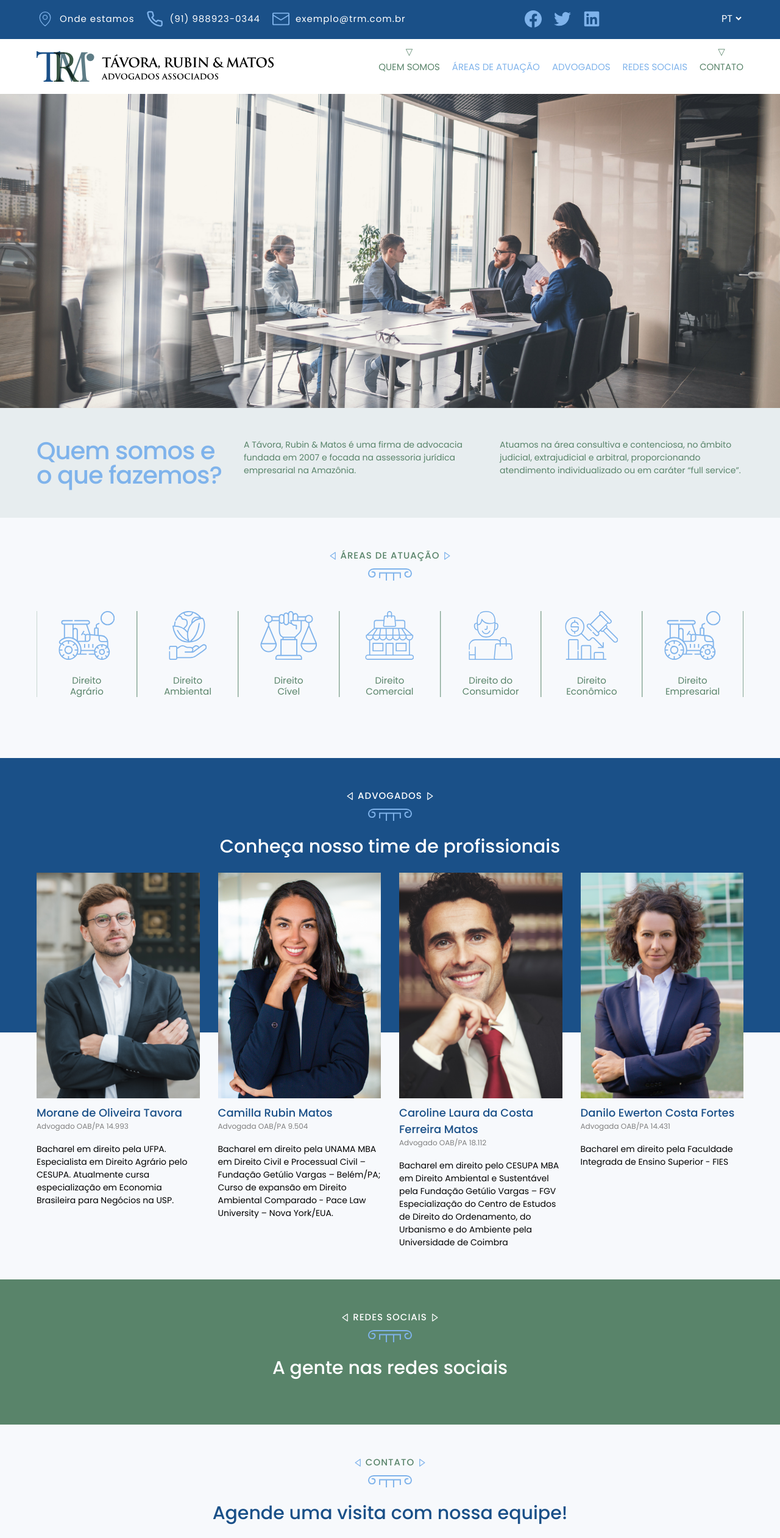
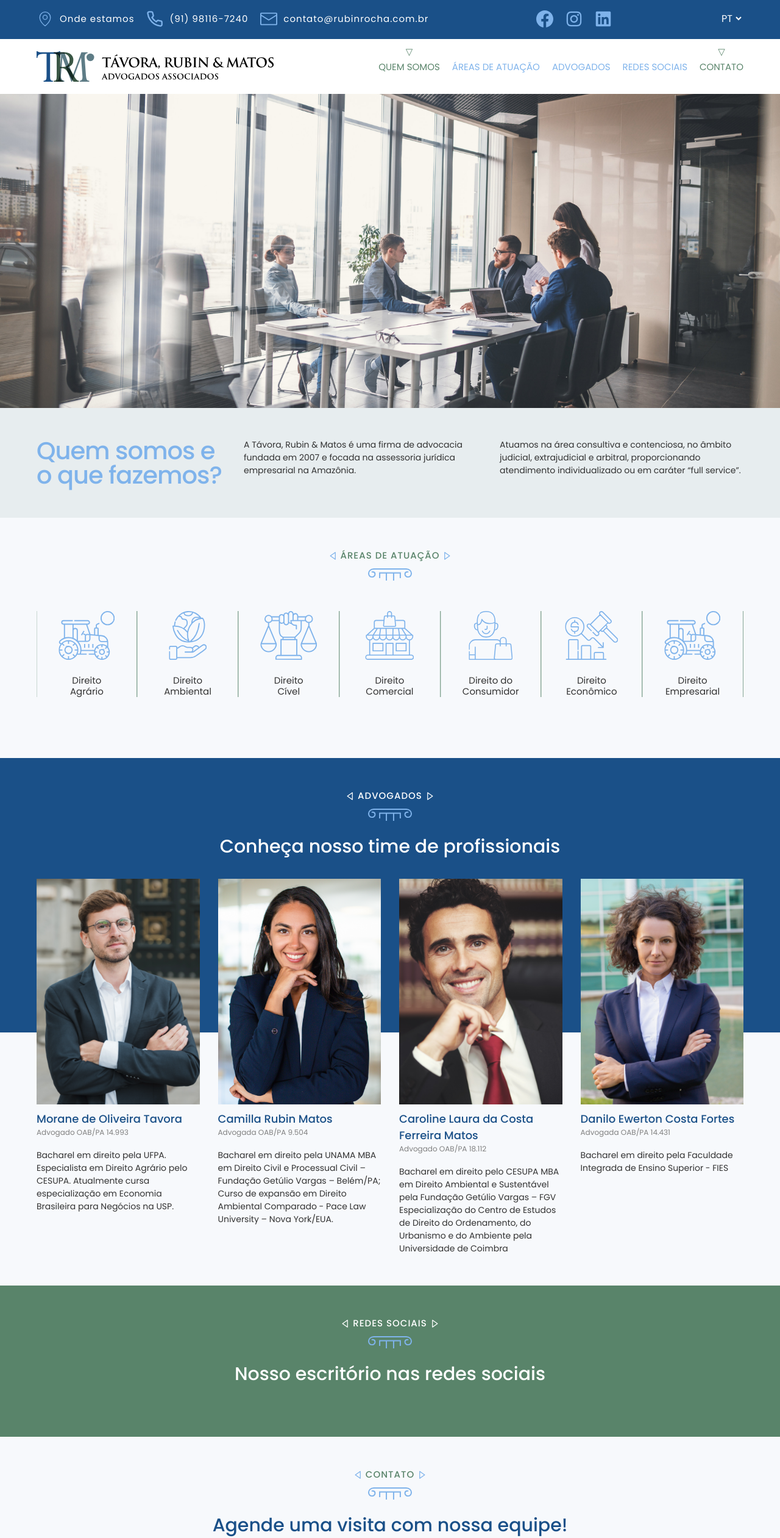
Before and after one commit to ReyHall/Advogados, a React (Vite) app: page / in a window 1280 px wide. Shown: the top 2522 px of the page at 61% size. Built offline with nearby package versions, Linux system fonts and the light colour scheme; grey boxes are pictures that could not be loaded.

Commit message:
Methods Adicionado, Ajustes em algumas sessoes

```diff
--- a/src/components/advogados/Advogados.css
+++ b/src/components/advogados/Advogados.css
@@ -68,4 +68,5 @@
 .advogados .box-container .box .text{
   font-size: 1.4rem;
   margin-top: 1.8rem;
+  color: var(--gray);
 }
--- a/src/components/areasatuacao/AreasAtuacao.css
+++ b/src/components/areasatuacao/AreasAtuacao.css
@@ -26,5 +26,5 @@
 .areas-atuacao .slide p{
   font-size: 1.5rem;
   line-height: 1.2;
-  color: var(--green);
+  color: var(--gray);
 }
--- a/src/components/contato/Contato.css
+++ b/src/components/contato/Contato.css
@@ -36,7 +36,7 @@
   width: 100%;
   padding: 0.8rem 1.3rem;
   font-size: 1.5rem;
-  margin: 0.5rem 0;
+  margin-bottom: 1rem;
   border-radius: 0.5rem;
   border: 0.15rem solid var(--ciano);
 }
@@ -59,11 +59,28 @@
   font-size: 1.45rem;
   color: gray;
   max-width: 52rem;
+  margin-top: 2rem;
 }
 
 .contato .row form p > span{
   color: var(--green);
   font-weight: 500;
+}
+
+.contato .row form .btn{
+  display: inline-block;
+  width: auto;
+  background: var(--blue);
+  padding: 0.8rem 1.5rem;
+  color: var(--white);
+  font-size: 1.6rem;
+  cursor: pointer;
+}
+
+.contato .row form .btn:hover{
+  background: none;
+  border: 0.15rem solid var(--ciano);
+  color: var(--ciano);
 }
 
 .contato .row .iframe-contact iframe{
--- a/src/components/contato/Contato.jsx
+++ b/src/components/contato/Contato.jsx
@@ -39,6 +39,8 @@ function Contato() {
             <input type="text" value={servico} onChange={(e) => setServico(e.target.value)} placeholder="Serviço (Opcional)" />
             <textarea name="mensagem" id="" cols="30" rows="10" value={menssagem} onChange={(e) => setMenssagem(e.target.value)} placeholder="Mensagem" required />
 
+            <input type="submit" className="btn" />
+
             <p className="politica-privacidade">Nosso escritório respeita a sua privacidade e utiliza seus dados pessoais apenas para a finalidade solicitada. Para saber mais, confira nossa <span>Política de Privacidade.</span></p>
           </form>
 
--- a/src/components/header/Header.jsx
+++ b/src/components/header/Header.jsx
@@ -3,19 +3,40 @@ import { FiPhone } from "react-icons/fi";
 import { RxEnvelopeClosed } from "react-icons/rx";
 import { PiMapPinLight } from "react-icons/pi";
 import { BsFacebook } from "react-icons/bs";
-import { FaTwitter, FaLinkedin } from "react-icons/fa";
+import { FaTwitter, FaLinkedin, FaInstagram } from "react-icons/fa";
+import scrollToSection from "../../methods/scrollToSection";
 import './Header.css';
 
 const means = [
-  { icon: <PiMapPinLight />, text: 'Onde estamos', href: '#contato' },
-  { icon: <FiPhone />, text: '(91) 988923-0344', href: 'tel:91889230344' },
-  { icon: <RxEnvelopeClosed />, text: 'exemplo@trm.com.br', href: 'mailto:' }
+  {
+    icon: <PiMapPinLight />,
+    text: 'Onde estamos',
+    href: '#contato',
+    target: '',
+    func: scrollToSection
+  },
+
+  {
+    icon: <FiPhone />,
+    text: '(91) 98116-7240',
+    href: 'tel:(91)981167240',
+    target: '_blank',
+    func: null,
+  },
+
+  {
+    icon: <RxEnvelopeClosed />,
+    text: 'contato@rubinrocha.com.br',
+    href: 'mailto:contato@rubinrocha.com.br',
+    target: '_blank',
+    func: null
+  }
 ];
 
 const socialMedia = [
-  { icon: <BsFacebook />, link: '' },
-  { icon: <FaTwitter />, link: '' },
-  { icon: <FaLinkedin />, link: '' }
+  { icon: <BsFacebook />, link: 'https://www.facebook.com/trm.adv' },
+  { icon: <FaInstagram />, link: 'https://www.instagram.com/trm.advocacia/' },
+  { icon: <FaLinkedin />, link: 'https://www.linkedin.com/company/trmadvogados/' }
 ];
 
 const options = [
@@ -44,14 +65,14 @@ function Header() {
         <div className="header-one">
           <div className="flex">
             <div className="means-of-contact">
-              {means.map(({ icon, text, href }, index) => (
-                <a className="means" href={href} key={index}> {icon} {text}</a>
+              {means.map(({ icon, text, href, target, func }, index) => (
+                <a onClick={func} target={target} className="means" href={href} key={index}> {icon} {text}</a>
               ))}
             </div>
 
             <div className="social-media">
               {socialMedia.map(({ icon, link }, index) => (
-                <a href={link} key={index}> {icon} </a>
+                <a target="_blank" href={link} key={index}> {icon} </a>
               ))}
             </div>
 
--- a/src/components/navbar/Navbar.jsx
+++ b/src/components/navbar/Navbar.jsx
@@ -1,6 +1,7 @@
 import React from "react";
 import { FaBars } from "react-icons/fa";
 import TRM from '../../assets/TRM-logo.svg';
+import scrollToSection from "../../methods/scrollToSection";
 import './Navbar.css';
 
 const links = [
@@ -17,20 +18,12 @@ function Navbar() {
   const [menu, setMenu] = React.useState('');
   const [width, setWidth] = React.useState(window.innerWidth);
 
-  function scrollToSection(event) {
-    event.preventDefault();
-    const href = event.target.getAttribute('href');
-    const top = document.querySelector(href).offsetTop - 64;
-    window.scrollTo({
-      top: top,
-      behavior: 'smooth'
-    })
-  }
-
   React.useEffect(() => {
     function handleResize() {
       setWidth(window.innerWidth);
     }
+
+    handleResize();
 
     window.addEventListener('resize', handleResize);
     return () => window.removeEventListener('resize', handleResize);
--- a/src/components/quemsomos/QuemSomos.css
+++ b/src/components/quemsomos/QuemSomos.css
@@ -41,7 +41,7 @@
 .quem-somos .content .flex-text p{
   flex-shrink: 0;
   max-width: 40rem;
-  color: var(--green);
+  color: var(--gray);
   font-size: 1.4rem;
 }
 
--- a/src/components/redessociais/RedesSociais.jsx
+++ b/src/components/redessociais/RedesSociais.jsx
@@ -12,7 +12,7 @@ function RedesSociais() {
           <h2 className="sub-title"> <BiLeftArrow /> Redes Sociais <BiRightArrow />
             <img className="underline-img" src={UnderlineSimbol} alt="underline-img" />
           </h2>
-          <h3>A gente nas redes sociais</h3>
+          <h3>Nosso escritório nas redes sociais</h3>
         </hgroup>
       </div>
     </section>
--- /dev/null
+++ b/src/methods/scrollToSection.js
@@ -0,0 +1,9 @@
+export default function scrollToSection(event) {
+  event.preventDefault();
+  const href = event.target.getAttribute('href');
+  const top = document.querySelector(href).offsetTop - 64;
+  window.scrollTo({
+    top: top,
+    behavior: 'smooth'
+  })
+}
--- a/src/style.css
+++ b/src/style.css
@@ -7,6 +7,7 @@
   --white: #ffffff;
   --bg: #E7EDEF;
   --light-blue: #f7f9fc;
+  --gray: rgb(50,50,50);
 }
 
 *{
@@ -71,7 +72,7 @@ svg{
   font-size: 3rem;
   color: var(--white);
   font-weight: 500;
-  margin: 2rem 0;
+  margin: 2rem 0 3rem 0;
 }
 
 @media(max-width: 960px){
```
